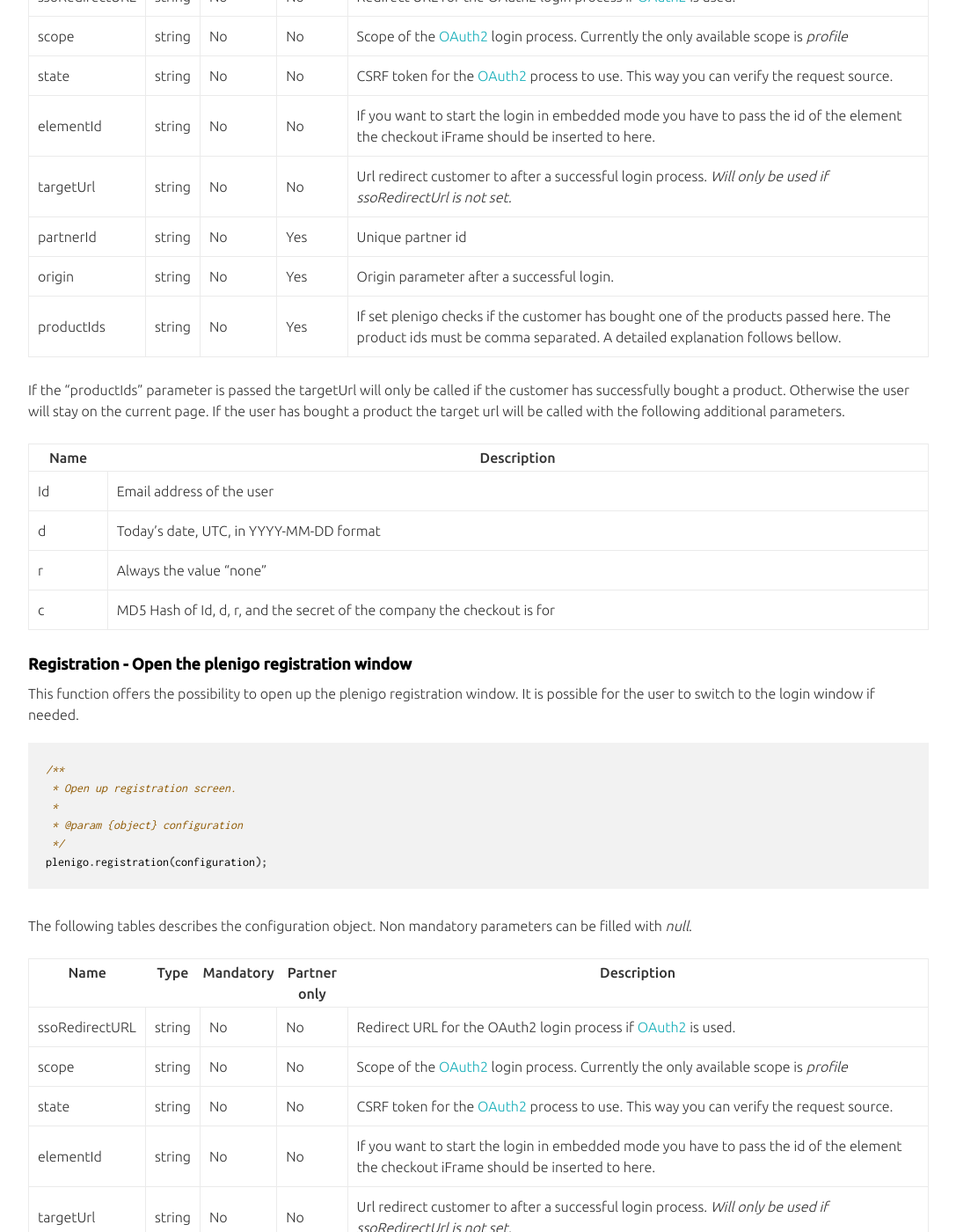
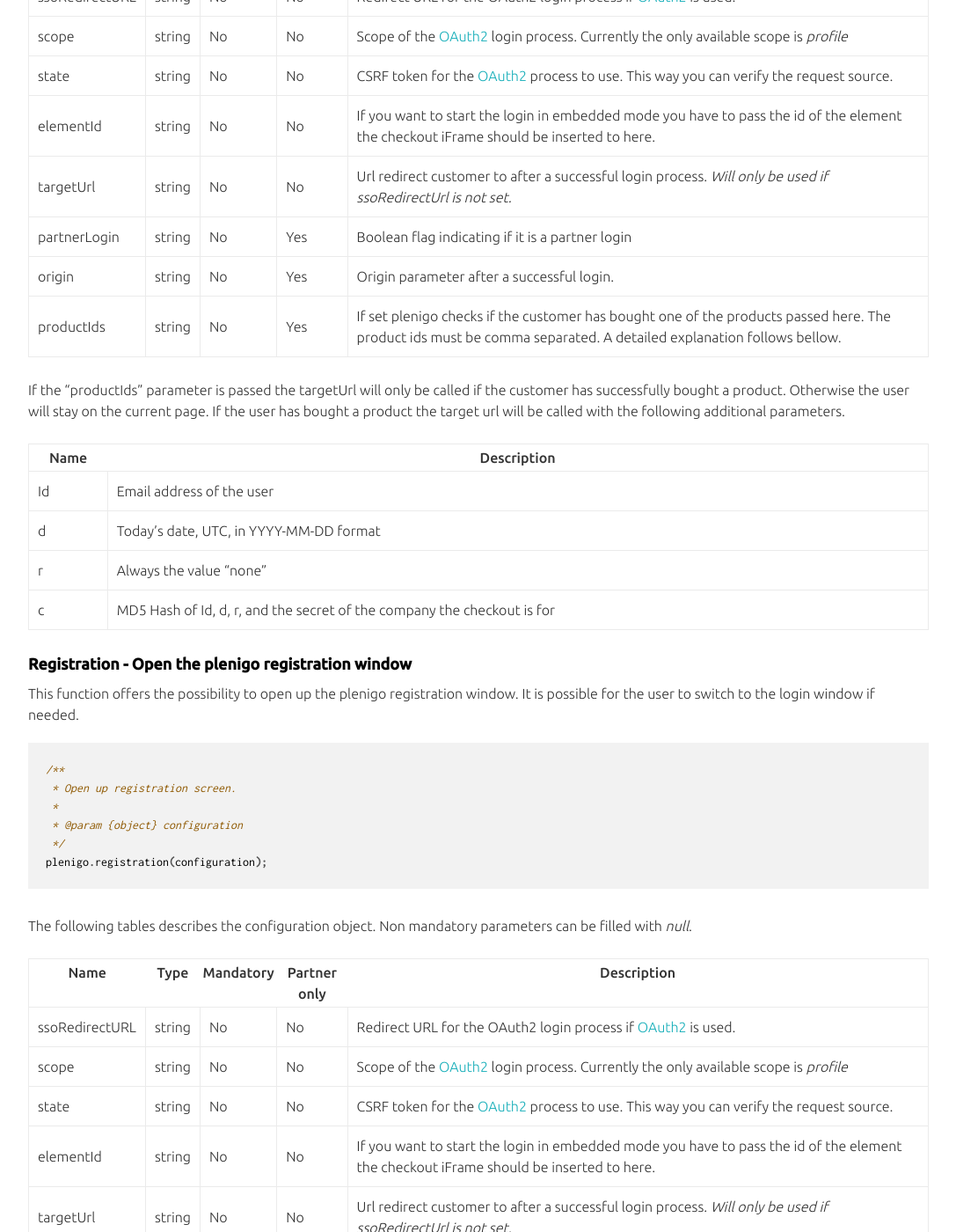
Before and after one commit to plenigo/plenigo.github.io, a Jekyll site: the page built from pages/sdks/javascript/includes/general_functionality.md, in a window 1280 px wide and 1400 px high, scrolled down 2494 px. Shown: the whole window at 88% size, without its empty margins (96-1183 px from the left). Built offline with Jekyll 4.4.1, drawn with Linux system fonts in a browser that asks for light colours; our own code applies the rules of GitHub Pages for plain Markdown files; some of the changed text lies outside the part shown.

Commit message:
+ changed parameter description

```diff
--- a/pages/sdks/javascript/includes/general_functionality.md
+++ b/pages/sdks/javascript/includes/general_functionality.md
@@ -87,7 +87,7 @@
 |state|string|No|No|CSRF token for the [OAuth2](https://tools.ietf.org/html/rfc6749) process to use. This way you can verify the request source.|
 |elementId|string|No|No|If you want to start the login in embedded mode you have to pass the id of the element the checkout iFrame should be inserted to here.|
 |targetUrl|string|No|No|Url redirect customer to after a successful login process. _Will only be used if ssoRedirectUrl is not set._|
-|partnerId|string|No|Yes|Unique partner id|
+|partnerLogin|string|No|Yes|Boolean flag indicating if it is a partner login|
 |origin|string|No|Yes|Origin parameter after a successful login.|
 |productIds|string|No|Yes|If set plenigo checks if the customer has bought one of the products passed here. The product ids must be comma separated. A detailed explanation follows bellow.|
 
@@ -122,7 +122,7 @@
 |state|string|No|No|CSRF token for the [OAuth2](https://tools.ietf.org/html/rfc6749) process to use. This way you can verify the request source.|
 |elementId|string|No|No|If you want to start the login in embedded mode you have to pass the id of the element the checkout iFrame should be inserted to here.|
 |targetUrl|string|No|No|Url redirect customer to after a successful login process. _Will only be used if ssoRedirectUrl is not set._|
-|partnerId|string|No|Yes|Unique partner id|
+|partnerLogin|string|No|Yes|Boolean flag indicating if it is a partner login|
 |origin|string|No|Yes|Origin parameter after a successful login.|
 |productIds|string|No|Yes|If set plenigo checks if the customer has bought one of the products passed here. The product ids must be comma separated. A detailed explanation follows bellow.|
 
```
